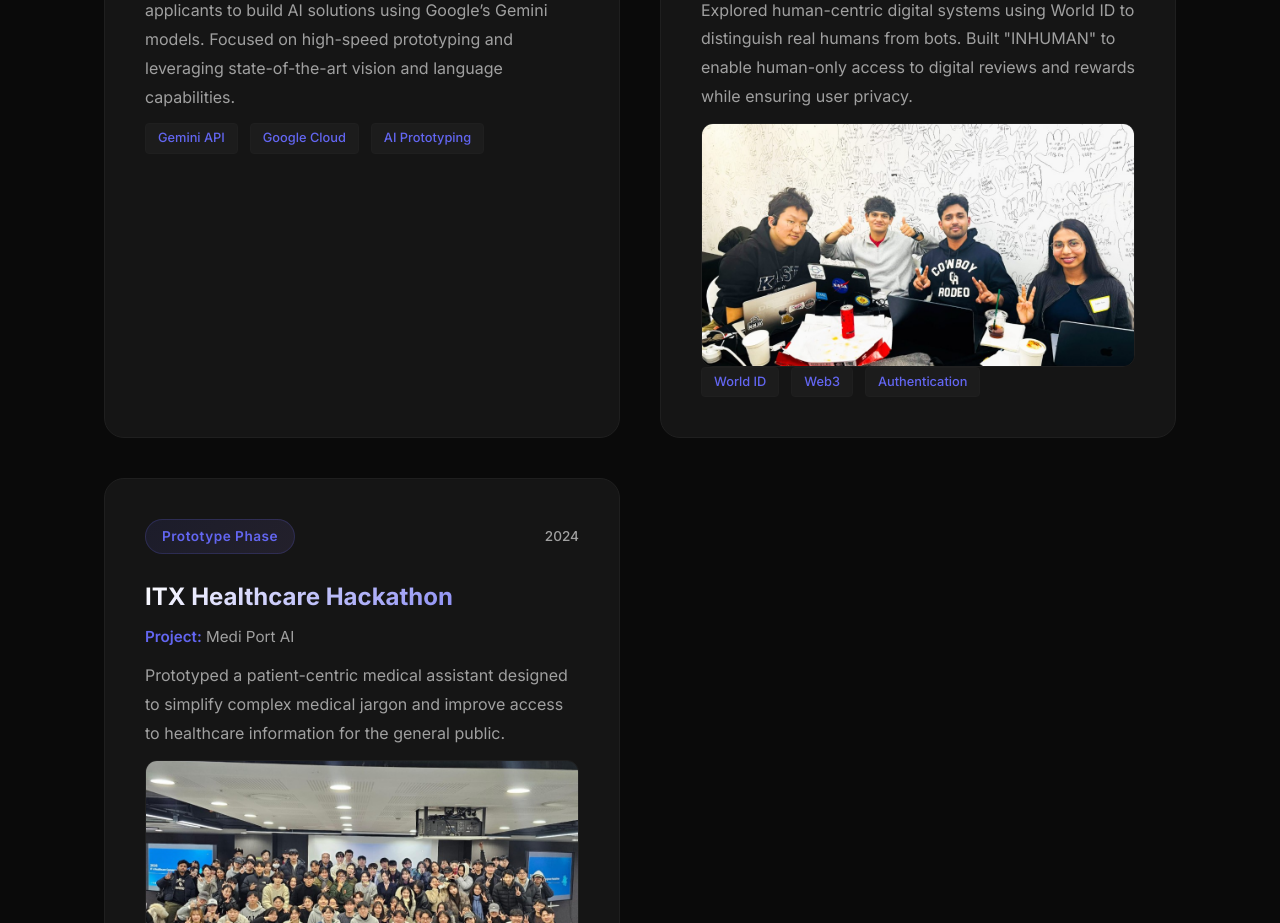
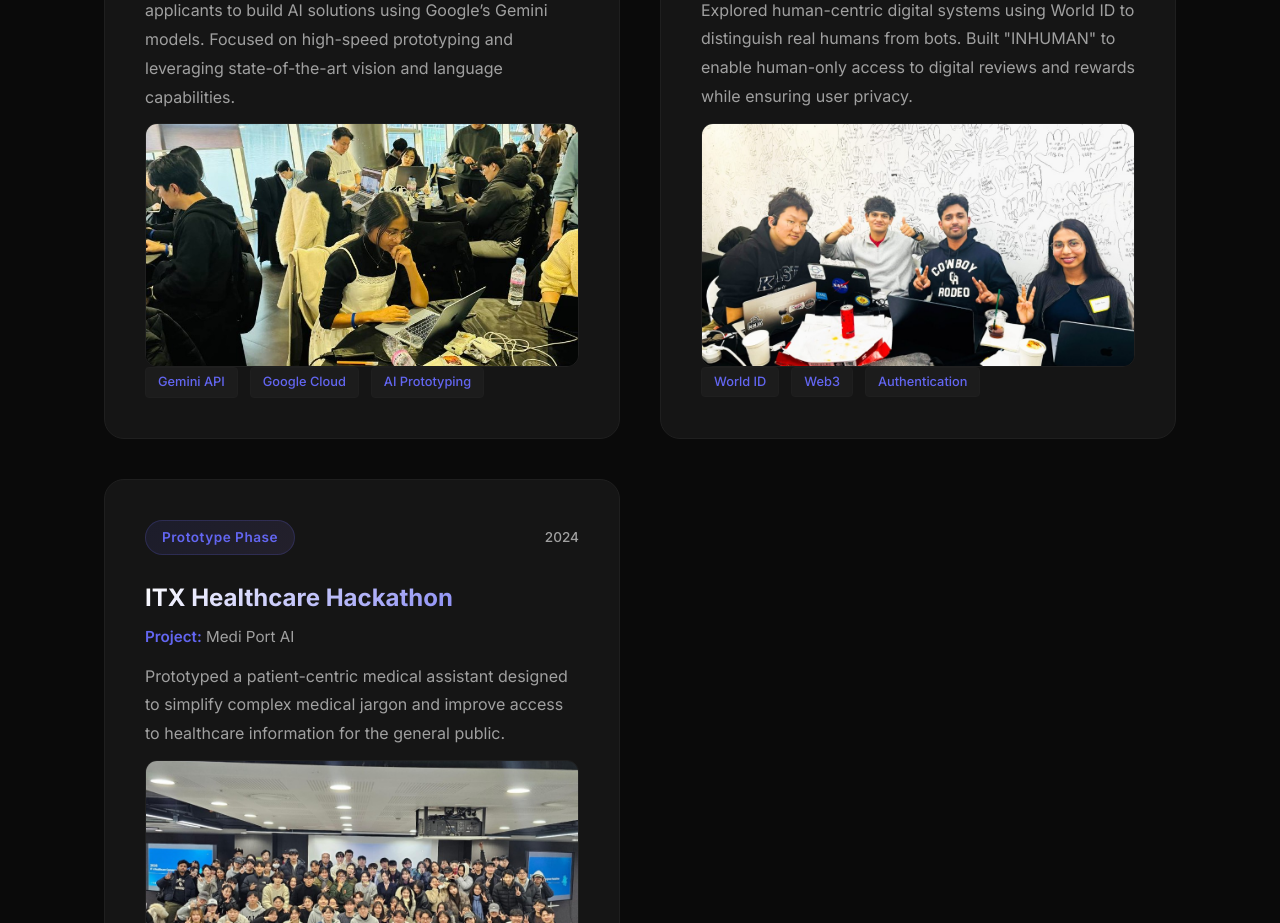
Before and after one commit to saberabanu0001/portfolio-me, a React (Vite) app: page / in a window 1280 px wide. Shown: the part 6860-7783 px from the top of the page. Built offline with nearby package versions, Linux system fonts and the light colour scheme.

Commit message:
Add Gemini 3 Seoul Hackathon photo

```diff
--- a/src/content.ts
+++ b/src/content.ts
@@ -265,6 +265,8 @@ export const hackathons = [
     tech: ['Gemini API', 'Google Cloud', 'AI Prototyping'],
     date: 'February 2026',
     status: 'Selected Participant',
+    image: '/hackathons/gemini-hackathon.png',
+    imageAlt: 'Participants collaborating with laptops at Gemini 3 Seoul Hackathon',
   },
   {
     event: 'World Build Korea Hackathon',
```
Also changed, not shown: public/hackathons/gemini-hackathon.png (added).
